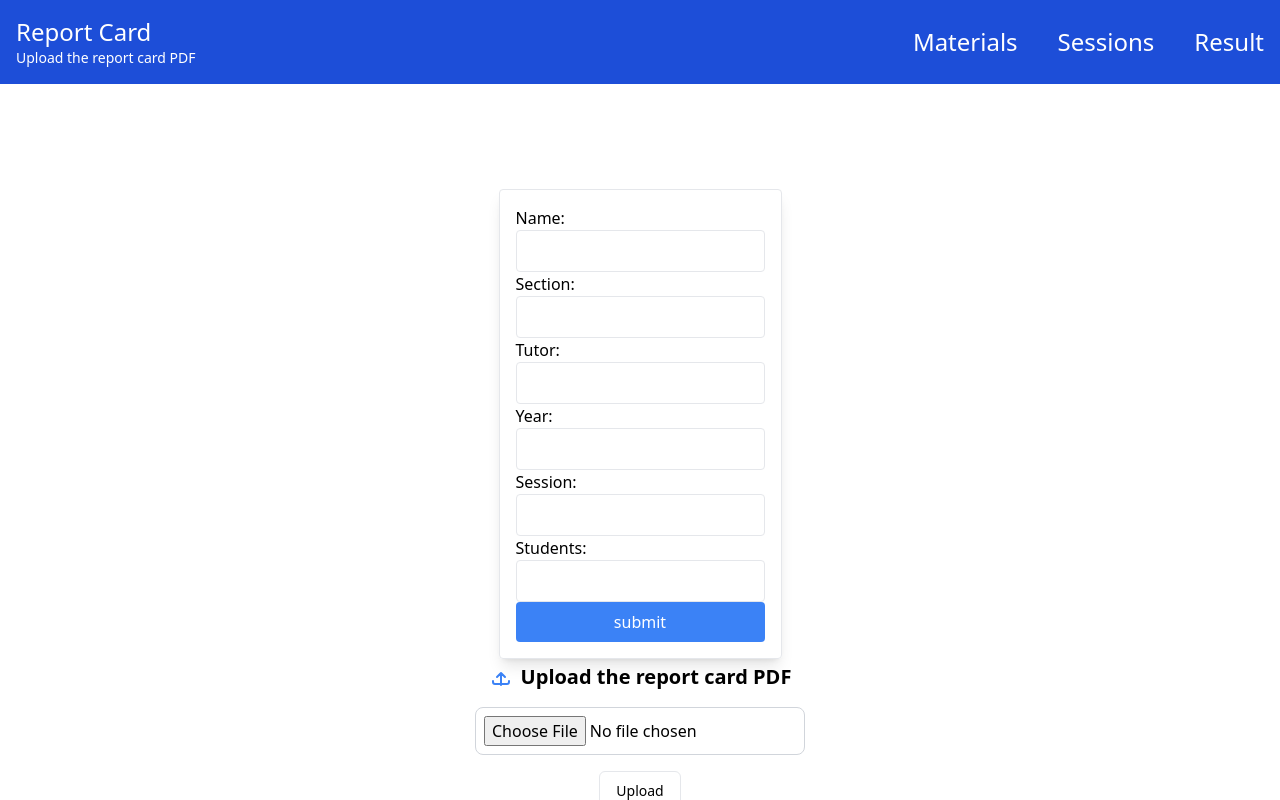
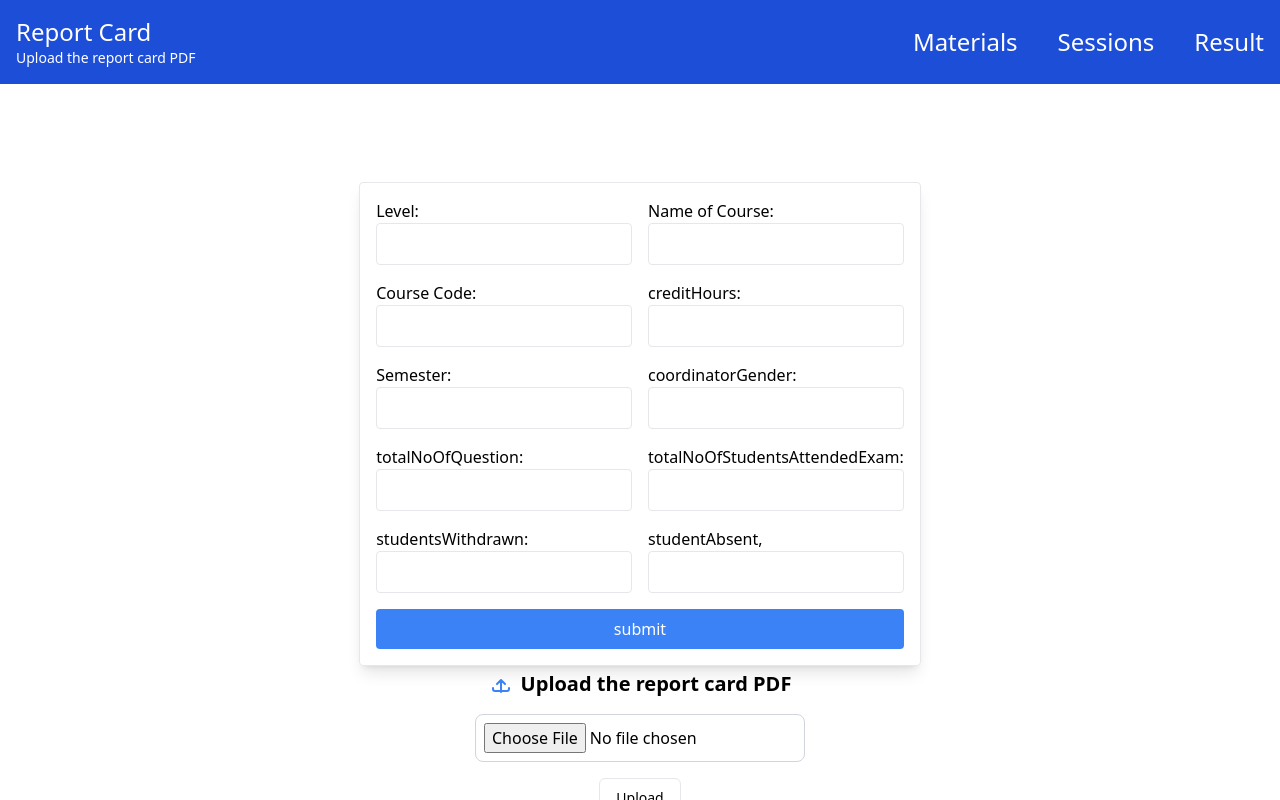
Before and after one commit to Jitender80/report_card_generator, a React (Vite) app in the folder frontend/: page /protected/home in a window 1280 px wide. Built offline with nearby package versions, Linux system fonts and the light colour scheme; sample sign-in values are in the browser's storage.

Commit message:
chore: Update Class component with additional fields for class creation form

```diff
--- a/frontend/src/components/Class.tsx
+++ b/frontend/src/components/Class.tsx
@@ -6,12 +6,18 @@ type Props = {
 import { BASE_URL } from "../app";
 const Class = ({ onClassIdChange }: any) => {
   const [classData, setClassData] = useState({
-    name: "",
-    section: "",
-    tutor: "",
-    year: "",
-    session: "",
-    student: "",
+    level: "",
+    nameOfCourse: "",
+    courseCode: "",
+    creditHours: "",
+    semester: "",
+    academicYear: "",
+    coordinatorGender: "",
+    courseCoordinator: "",
+    totalNoOfQuestion: "",
+    totalNoOfStudentsAttendedExam: "",
+    studentsWithdrawn: "",
+    studentAbsent: "",
   });
   const handleChange = (e: any) => {
     const { name, value } = e.target;
@@ -22,89 +28,131 @@ const Class = ({ onClassIdChange }: any) => {
     e.preventDefault();
     console.log(classData);
     // onClassIdChange("loading");
-    const response = await axios.post(`${BASE_URL}/createClass`, classData);
-    console.log(response.data);
-    onClassIdChange(response.data._id);
+    // TODO: make a post request to create a class
+    // const response = await axios.post(`${BASE_URL}/createClass`, classData);
+    // console.log(response.data);
+    // onClassIdChange(response.data._id);
   };
   return (
     <div className="flex justify-center items-center  ">
       <form
         onSubmit={handleSubmit}
-        className="flex flex-col  p-4 border rounded shadow-lg w-full"
+        className="grid grid-cols-2 gap-4 p-4 border rounded shadow-lg w-full"
       >
-        <label className="flex flex-col">
-          Name:
+        <label className="flex flex-col" htmlFor="level">
+          Level:
           <input
             type="text"
-            name="name"
-            value={classData.name}
+            name="level"
+            value={classData.level}
             onChange={handleChange}
             className=" p-2 border rounded"
           />
         </label>
         <label className="flex flex-col">
-          Section:
+          Name of Course:
           <input
             type="text"
-            name="section"
-            value={classData.section}
+            name="nameOfCourse"
+            value={classData.nameOfCourse}
             onChange={handleChange}
             className=" p-2 border rounded"
           />
         </label>
         <label className="flex flex-col">
-          Tutor:
+          Course Code:
           <input
             type="text"
-            name="tutor"
-            value={classData.tutor}
+            name="courseCode"
+            value={classData.courseCode}
             onChange={handleChange}
             className=" p-2 border rounded"
           />
         </label>
         <label className="flex flex-col">
-          Year:
+          creditHours:
           <input
             type="text"
-            name="year"
-            value={classData.year}
+            name="creditHours"
+            value={classData.creditHours}
             onChange={handleChange}
             className=" p-2 border rounded"
           />
         </label>
         {/* <label className="flex flex-col">
-          Year:
+          Semester:
           <input
             type="text"
-            name="year"
-            value={classData.year}
+            name="semester"
+            value={classData.semester}
             onChange={handleChange}
             className=" p-2 border rounded"
           />
         </label> */}
         <label className="flex flex-col">
-          Session:
+          Semester:
           <input
             type="text"
-            name="session"
-            value={classData.session}
+            name="academicYear"
+            value={classData.academicYear}
+            onChange={handleChange}
+            className=" p-2 border rounded"
+          />
+        </label>
+        <label className="flex flex-col">
+          coordinatorGender:
+          <input
+            type="text"
+            name="coordinatorGender"
+            value={classData.coordinatorGender}
             onChange={handleChange}
             className="p-2 border rounded"
           />
         </label>
         <label className="flex flex-col">
-          Students:
+          totalNoOfQuestion:
           <input
             type="text"
-            name="student"
-            value={classData.student}
+            name="totalNoOfQuestion"
+            value={classData.totalNoOfQuestion}
             onChange={handleChange}
             className=" p-2 border rounded"
           />
         </label>
+        <label className="flex flex-col">
+          totalNoOfStudentsAttendedExam:
+          <input
+            type="text"
+            name="totalNoOfStudentsAttendedExam"
+            value={classData.totalNoOfStudentsAttendedExam}
+            onChange={handleChange}
+            className=" p-2 border rounded"
+          />
+        </label>
+        <label className="flex flex-col">
+          studentsWithdrawn:
+          <input
+            type="text"
+            name="studentsWithdrawn"
+            value={classData.studentsWithdrawn}
+            onChange={handleChange}
+            className=" p-2 border rounded"
+          />
+        </label>
+        <label className="flex flex-col">
+          studentAbsent,
+          <input
+            type="text"
+            name="studentAbsent"
+            value={classData.studentAbsent}
+            onChange={handleChange}
+            className=" p-2 border rounded"
+          />
+        </label>
+
         <button
           type="submit"
-          className="bg-blue-500 text-white p-2 rounded hover:bg-blue-600"
+          className="bg-blue-500 text-white p-2 rounded hover:bg-blue-600 col-span-2"
         >
           submit
         </button>
--- a/frontend/src/pages/Login.tsx
+++ b/frontend/src/pages/Login.tsx
@@ -23,7 +23,7 @@ const Login = () => {
     console.log(response.data);
 
     localStorage.setItem("authToken", response.data.token);
-    navigate("/home");
+    navigate("/protected/home");
   };
 
   return (
```
